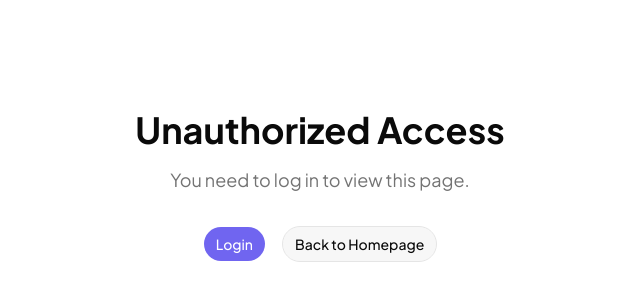
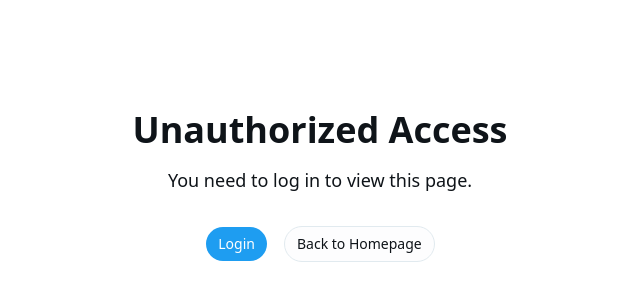
Before and after one commit to RealVista-Capstone-Project/RealVista-FE, a Next.js app: page /en/unauthorized in a window 1280 px wide. Shown: the part 214-514 px from the top of the page, without its empty margins (320-960 px from the left). Built offline with nearby package versions, Linux system fonts and the light colour scheme; no server answers.

Commit message:
style(theme): update global color palette

```diff
--- a/src/screens/buy/ui/buy-page.tsx
+++ b/src/screens/buy/ui/buy-page.tsx
@@ -227,7 +227,7 @@ function BuyPageContent() {
   }
 
   return (
-    <div className='min-h-screen bg-secondary'>
+    <div className='min-h-screen bg-background'>
       {/* Hero Section with Search */}
       <section className='px-6 pb-6 pt-8 sm:px-6 sm:pb-8 sm:pt-16 lg:px-8'>
         <div className='mx-auto max-w-7xl'>
--- a/src/styles/globals.css
+++ b/src/styles/globals.css
@@ -9,10 +9,8 @@
 @theme inline {
   --color-background: var(--background);
   --color-foreground: var(--foreground);
-  --font-sans: var(--font-plus-jakarta-sans);
-  --font-mono:
-    ui-monospace, SFMono-Regular, Menlo, Monaco, Consolas, 'Liberation Mono', 'Courier New',
-    monospace;
+  --font-sans: ui-sans-serif, system-ui, -apple-system, BlinkMacSystemFont, 'Segoe UI', Roboto, 'Helvetica Neue', Arial, 'Noto Sans', sans-serif, 'Apple Color Emoji', 'Segoe UI Emoji', 'Segoe UI Symbol', 'Noto Color Emoji';
+  --font-mono: ui-monospace, SFMono-Regular, Menlo, Monaco, Consolas, "Liberation Mono", "Courier New", monospace;
   --color-sidebar-ring: var(--sidebar-ring);
   --color-sidebar-border: var(--sidebar-border);
   --color-sidebar-accent-foreground: var(--sidebar-accent-foreground);
@@ -57,14 +55,16 @@
   --font-heading: var(--font-plus-jakarta-sans);
   --radius-3xl: calc(var(--radius) * 2.2);
   --radius-4xl: calc(var(--radius) * 2.6);
+  --font-serif: ui-serif, Georgia, Cambria, "Times New Roman", Times, serif;
+  --radius: 0.625rem;
 }
 
 :root {
   /* Brand Colors (Mapped to standard variables) */
-  --primary: #7065f0;
+  --primary: oklch(0.6723 0.1606 244.9955);
   --primary-hover: #5b52d1;
   --primary-active: #4a42a8;
-  --primary-foreground: #ffffff;
+  --primary-foreground: oklch(1.0000 0 0);
 
   /* Semantic Colors */
   --radius: 0.625rem;
@@ -73,77 +73,84 @@
   --radius-lg: 0.625rem;
   --radius-xl: 0.75rem;
   --radius-2xl: 1rem;
-  --card: oklch(1 0 0);
-  --card-foreground: oklch(0.145 0 0);
-  --popover: oklch(1 0 0);
-  --popover-foreground: oklch(0.145 0 0);
-  --secondary: oklch(0.97 0 0);
-  --secondary-foreground: oklch(0.205 0 0);
-  --muted: oklch(0.97 0 0);
-  --muted-foreground: oklch(0.556 0 0);
-  --accent: oklch(0.97 0 0);
-  --accent-foreground: oklch(0.205 0 0);
-  --destructive: oklch(0.577 0.245 27.325);
+  --card: oklch(0.9784 0.0011 197.1387);
+  --card-foreground: oklch(0.1884 0.0128 248.5103);
+  --popover: oklch(1.0000 0 0);
+  --popover-foreground: oklch(0.1884 0.0128 248.5103);
+  --secondary: oklch(0.1884 0.0128 248.5103);
+  --secondary-foreground: oklch(1.0000 0 0);
+  --muted: oklch(0.9222 0.0013 286.3737);
+  --muted-foreground: oklch(0.1884 0.0128 248.5103);
+  --accent: oklch(0.9392 0.0166 250.8453);
+  --accent-foreground: oklch(0.6723 0.1606 244.9955);
+  --destructive: oklch(0.6188 0.2376 25.7658);
   --destructive-foreground: #ffffff;
-  --border: oklch(0.922 0 0);
-  --input: oklch(0.922 0 0);
-  --ring: oklch(0.708 0 0);
+  --border: oklch(0.9317 0.0118 231.6594);
+  --input: oklch(0.9809 0.0025 228.7836);
+  --ring: oklch(0.6818 0.1584 243.3540);
 
-  --chart-1: oklch(0.87 0 0);
-  --chart-2: oklch(0.556 0 0);
-  --chart-3: oklch(0.439 0 0);
-  --chart-4: oklch(0.371 0 0);
-  --chart-5: oklch(0.269 0 0);
+  --chart-1: oklch(0.6723 0.1606 244.9955);
+  --chart-2: oklch(0.6907 0.1554 160.3454);
+  --chart-3: oklch(0.8214 0.1600 82.5337);
+  --chart-4: oklch(0.7064 0.1822 151.7125);
+  --chart-5: oklch(0.5919 0.2186 10.5826);
 
-  --sidebar: oklch(0.985 0 0);
-  --sidebar-foreground: oklch(0.145 0 0);
-  --sidebar-primary: oklch(0.205 0 0);
-  --sidebar-primary-foreground: oklch(0.985 0 0);
-  --sidebar-accent: oklch(0.97 0 0);
-  --sidebar-accent-foreground: oklch(0.205 0 0);
-  --sidebar-border: oklch(0.922 0 0);
-  --sidebar-ring: oklch(0.708 0 0);
-  --background: oklch(1 0 0);
-  --foreground: oklch(0.145 0 0);
+  --sidebar: oklch(0.9784 0.0011 197.1387);
+  --sidebar-foreground: oklch(0.1884 0.0128 248.5103);
+  --sidebar-primary: oklch(0.6723 0.1606 244.9955);
+  --sidebar-primary-foreground: oklch(1.0000 0 0);
+  --sidebar-accent: oklch(0.9392 0.0166 250.8453);
+  --sidebar-accent-foreground: oklch(0.6723 0.1606 244.9955);
+  --sidebar-border: oklch(0.9271 0.0101 238.5177);
+  --sidebar-ring: oklch(0.6818 0.1584 243.3540);
+  --background: oklch(1.0000 0 0);
+  --foreground: oklch(0.1884 0.0128 248.5103);
+  --font-sans: ui-sans-serif, system-ui, -apple-system, BlinkMacSystemFont, 'Segoe UI', Roboto, 'Helvetica Neue', Arial, 'Noto Sans', sans-serif, 'Apple Color Emoji', 'Segoe UI Emoji', 'Segoe UI Symbol', 'Noto Color Emoji';
+  --font-serif: ui-serif, Georgia, Cambria, "Times New Roman", Times, serif;
+  --font-mono: ui-monospace, SFMono-Regular, Menlo, Monaco, Consolas, "Liberation Mono", "Courier New", monospace;
 }
 
 .dark {
-  --background: oklch(0.145 0 0);
-  --foreground: oklch(0.985 0 0);
-  --card: oklch(0.205 0 0);
-  --card-foreground: oklch(0.985 0 0);
-  --popover: oklch(0.205 0 0);
-  --popover-foreground: oklch(0.985 0 0);
-  --primary: #8a81f5; /* Slightly lighter for dark mode */
+  --background: oklch(0 0 0);
+  --foreground: oklch(0.9328 0.0025 228.7857);
+  --card: oklch(0.2097 0.0080 274.5332);
+  --card-foreground: oklch(0.8853 0 0);
+  --popover: oklch(0 0 0);
+  --popover-foreground: oklch(0.9328 0.0025 228.7857);
+  --primary: oklch(0.6692 0.1607 245.0110); /* Slightly lighter for dark mode */
   --primary-hover: #7b72e5;
   --primary-active: #6c63d6;
-  --primary-foreground: #000000;
-  --secondary: oklch(0.269 0 0);
-  --secondary-foreground: oklch(0.985 0 0);
-  --muted: oklch(0.269 0 0);
-  --muted-foreground: oklch(0.708 0 0);
-  --accent: oklch(0.269 0 0);
-  --accent-foreground: oklch(0.985 0 0);
-  --destructive: oklch(0.704 0.191 22.216);
+  --primary-foreground: oklch(1.0000 0 0);
+  --secondary: oklch(0.9622 0.0035 219.5331);
+  --secondary-foreground: oklch(0.1884 0.0128 248.5103);
+  --muted: oklch(0.2090 0 0);
+  --muted-foreground: oklch(0.5637 0.0078 247.9662);
+  --accent: oklch(0.1928 0.0331 242.5459);
+  --accent-foreground: oklch(0.6692 0.1607 245.0110);
+  --destructive: oklch(0.6188 0.2376 25.7658);
   --destructive-foreground: #ffffff;
-  --border: oklch(1 0 0 / 10%);
-  --input: oklch(1 0 0 / 15%);
-  --ring: oklch(0.556 0 0);
+  --border: oklch(0.2674 0.0047 248.0045);
+  --input: oklch(0.3020 0.0288 244.8244);
+  --ring: oklch(0.6818 0.1584 243.3540);
 
-  --chart-1: oklch(0.87 0 0);
-  --chart-2: oklch(0.556 0 0);
-  --chart-3: oklch(0.439 0 0);
-  --chart-4: oklch(0.371 0 0);
-  --chart-5: oklch(0.269 0 0);
+  --chart-1: oklch(0.6723 0.1606 244.9955);
+  --chart-2: oklch(0.6907 0.1554 160.3454);
+  --chart-3: oklch(0.8214 0.1600 82.5337);
+  --chart-4: oklch(0.7064 0.1822 151.7125);
+  --chart-5: oklch(0.5919 0.2186 10.5826);
 
-  --sidebar: oklch(0.205 0 0);
-  --sidebar-foreground: oklch(0.985 0 0);
-  --sidebar-primary: oklch(0.488 0.243 264.376);
-  --sidebar-primary-foreground: oklch(0.985 0 0);
-  --sidebar-accent: oklch(0.269 0 0);
-  --sidebar-accent-foreground: oklch(0.985 0 0);
-  --sidebar-border: oklch(1 0 0 / 10%);
-  --sidebar-ring: oklch(0.556 0 0);
+  --sidebar: oklch(0.2097 0.0080 274.5332);
+  --sidebar-foreground: oklch(0.8853 0 0);
+  --sidebar-primary: oklch(0.6818 0.1584 243.3540);
+  --sidebar-primary-foreground: oklch(1.0000 0 0);
+  --sidebar-accent: oklch(0.1928 0.0331 242.5459);
+  --sidebar-accent-foreground: oklch(0.6692 0.1607 245.0110);
+  --sidebar-border: oklch(0.3795 0.0220 240.5943);
+  --sidebar-ring: oklch(0.6818 0.1584 243.3540);
+  --radius: 0.625rem;
+  --font-sans: ui-sans-serif, system-ui, -apple-system, BlinkMacSystemFont, 'Segoe UI', Roboto, 'Helvetica Neue', Arial, 'Noto Sans', sans-serif, 'Apple Color Emoji', 'Segoe UI Emoji', 'Segoe UI Symbol', 'Noto Color Emoji';
+  --font-serif: ui-serif, Georgia, Cambria, "Times New Roman", Times, serif;
+  --font-mono: ui-monospace, SFMono-Regular, Menlo, Monaco, Consolas, "Liberation Mono", "Courier New", monospace;
 }
 
 @layer base {
@@ -159,7 +166,6 @@
     @apply font-sans;
   }
 }
-
 
 @layer utilities {
   .no-scrollbar::-webkit-scrollbar {
```
